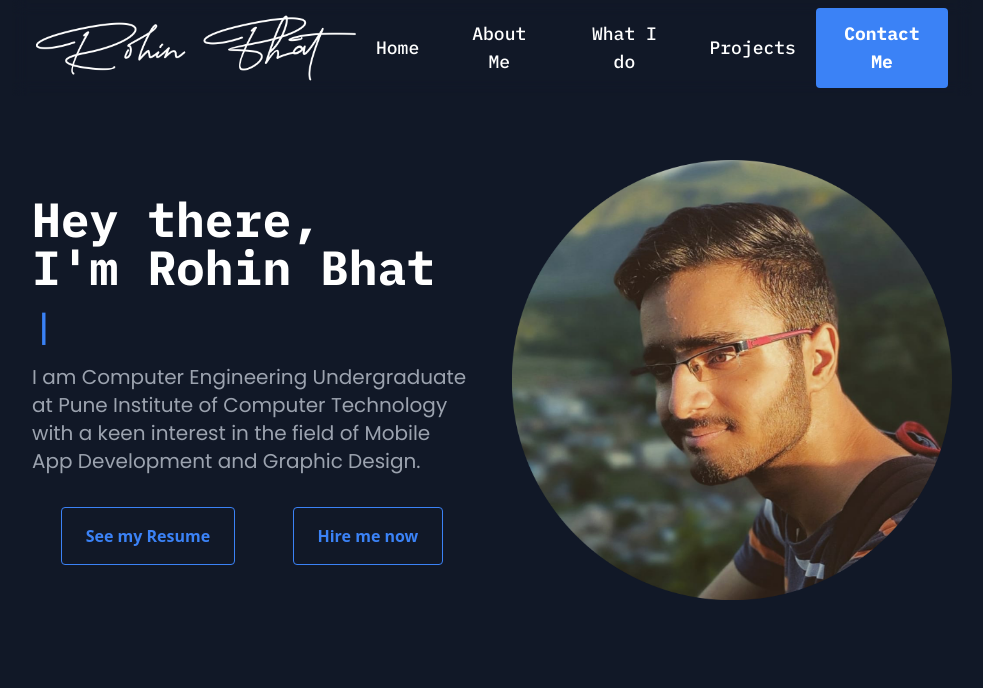
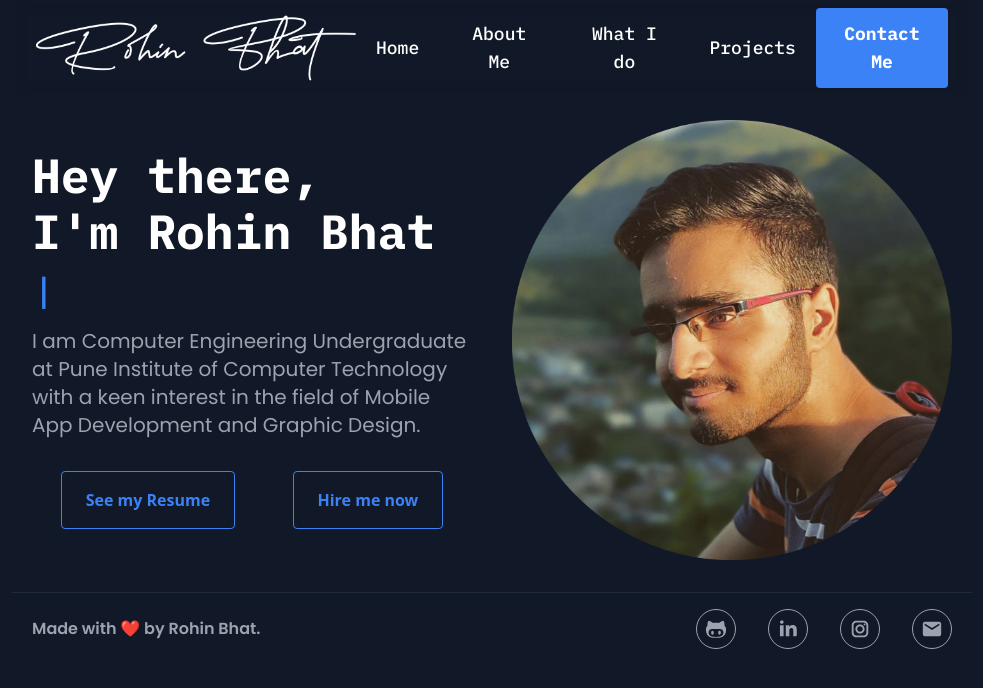
Before and after one commit to RohinBhat/portfolio, a React (Create React App) app: page / in a window 1280 px wide. Shown: the top 688 px of the page, without its empty margins (148-1131 px from the left). Built offline with nearby package versions, Linux system fonts and the light colour scheme.

Commit message:
Added footer

```diff
--- a/src/components/Footer.js
+++ b/src/components/Footer.js
@@ -1,5 +1,73 @@
 import React from "react";
 
 export default function Footer() {
-  return <div></div>;
+  return (
+    <div className="bottom-0 px-5 flex flex-col border-t border-gray-800 mt-8 py-4 justify-center md:justify-between md:flex-row">
+      <div className="my-auto">
+        <p className="font-secondary font-semibold text-gray-400 text-md">
+          Made with ❤️ by Rohin Bhat.
+        </p>
+      </div>
+      <div className="flex order-1 space-x-8 md:order-2">
+        <a href="https://github.com/RohinBhat" target="_blank" rel="noreferrer">
+          <svg
+            className="h-10 w-10 fill-current text-gray-400 hover:text-blue-500 border p-2 border-gray-400 rounded-full hover:border-blue-500"
+            xmlns="http://www.w3.org/2000/svg"
+            viewBox="0 0 50 50"
+            width="50px"
+            height="50px"
+          >
+            <path d="M 33 29 C 31.203125 29 30 30.515625 30 33 C 30 35.484375 30.890625 38.046875 33 38 C 35.21875 37.949219 36.019531 35.777344 36 33 C 35.984375 30.515625 34.792969 29 33 29 Z M 44.261719 17.066406 C 44.535156 15.722656 44.652344 10.964844 42.679688 6 C 42.679688 6 38.148438 6.496094 31.296875 11.199219 C 29.863281 10.800781 27.429688 10.601563 25 10.601563 C 22.570313 10.601563 20.140625 10.800781 18.699219 11.195313 C 11.851563 6.496094 7.324219 6 7.324219 6 C 5.347656 10.964844 5.445313 15.609375 5.738281 17.066406 C 3.417969 19.585938 2 22.609375 2 26.742188 C 2 44.707031 16.90625 44.996094 20.667969 44.996094 C 21.519531 44.996094 23.210938 44.996094 25 45 C 26.789063 44.996094 28.484375 44.996094 29.332031 44.996094 C 33.09375 44.996094 48 44.707031 48 26.742188 C 48 22.609375 46.582031 19.585938 44.261719 17.066406 Z M 25.140625 43 L 25 43 C 15.570313 43 8.15625 41.660156 8.15625 32.496094 C 8.15625 30.300781 8.933594 28.265625 10.773438 26.574219 C 13.84375 23.753906 19.035156 25.246094 24.929688 25.246094 C 24.953125 25.246094 25.050781 25.246094 25.070313 25.246094 C 30.964844 25.246094 36.160156 23.757813 39.230469 26.574219 C 41.070313 28.265625 41.84375 30.300781 41.84375 32.496094 C 41.84375 41.660156 34.570313 43 25.140625 43 Z M 17 29 C 15.207031 29 14 31.015625 14 33.5 C 14 35.984375 15.207031 38 17 38 C 18.796875 38 20 35.984375 20 33.5 C 20 31.015625 18.796875 29 17 29 Z" />
+          </svg>
+        </a>
+        <a
+          href="https://www.linkedin.com/in/rohin-bhat-a2a9a5192/"
+          target="_blank"
+          rel="noreferrer"
+        >
+          <svg
+            className="h-10 w-10 fill-current text-gray-400 hover:text-blue-500 border p-2 border-gray-400 rounded-full hover:border-blue-500"
+            xmlns="http://www.w3.org/2000/svg"
+            viewBox="0 0 30 30"
+            width="30px"
+            height="30px"
+          >
+            <path d="M9,25H4V10h5V25z M6.501,8C5.118,8,4,6.879,4,5.499S5.12,3,6.501,3C7.879,3,9,4.121,9,5.499C9,6.879,7.879,8,6.501,8z M27,25h-4.807v-7.3c0-1.741-0.033-3.98-2.499-3.98c-2.503,0-2.888,1.896-2.888,3.854V25H12V9.989h4.614v2.051h0.065 c0.642-1.18,2.211-2.424,4.551-2.424c4.87,0,5.77,3.109,5.77,7.151C27,16.767,27,25,27,25z" />
+          </svg>
+        </a>
+        <a
+          href="https://www.instagram.com/baronhere/"
+          target="_blank"
+          rel="noreferrer"
+        >
+          <svg
+            className="h-10 w-10 fill-current text-gray-400 hover:text-blue-500 border p-2 border-gray-400 rounded-full hover:border-blue-500"
+            xmlns="http://www.w3.org/2000/svg"
+            viewBox="0 0 24 24"
+            width="30px"
+            height="30px"
+          >
+            {" "}
+            <path d="M 8 3 C 5.243 3 3 5.243 3 8 L 3 16 C 3 18.757 5.243 21 8 21 L 16 21 C 18.757 21 21 18.757 21 16 L 21 8 C 21 5.243 18.757 3 16 3 L 8 3 z M 8 5 L 16 5 C 17.654 5 19 6.346 19 8 L 19 16 C 19 17.654 17.654 19 16 19 L 8 19 C 6.346 19 5 17.654 5 16 L 5 8 C 5 6.346 6.346 5 8 5 z M 17 6 A 1 1 0 0 0 16 7 A 1 1 0 0 0 17 8 A 1 1 0 0 0 18 7 A 1 1 0 0 0 17 6 z M 12 7 C 9.243 7 7 9.243 7 12 C 7 14.757 9.243 17 12 17 C 14.757 17 17 14.757 17 12 C 17 9.243 14.757 7 12 7 z M 12 9 C 13.654 9 15 10.346 15 12 C 15 13.654 13.654 15 12 15 C 10.346 15 9 13.654 9 12 C 9 10.346 10.346 9 12 9 z" />
+          </svg>
+        </a>
+        <a
+          href="mailto:bhatrohin003@gmail.com"
+          target="_blank"
+          rel="noreferrer"
+        >
+          <svg
+            className="h-10 w-10 fill-current text-gray-400 hover:text-blue-500 border p-2 border-gray-400 rounded-full hover:border-blue-500"
+            xmlns="http://www.w3.org/2000/svg"
+            viewBox="0 0 24 24"
+            height="24px"
+            width="24px"
+          >
+            <path d="M0 0h24v24H0z" fill="none" />
+            <path d="M20 4H4c-1.1 0-1.99.9-1.99 2L2 18c0 1.1.9 2 2 2h16c1.1 0 2-.9 2-2V6c0-1.1-.9-2-2-2zm0 4l-8 5-8-5V6l8 5 8-5v2z" />
+          </svg>
+        </a>
+      </div>
+    </div>
+  );
 }
--- a/src/components/Hero.js
+++ b/src/components/Hero.js
@@ -4,12 +4,12 @@ import photo from "../images/me.png";
 
 export default function Hero() {
   return (
-    <div className="mt-16 grid grid-cols-1 lg:grid-cols-2">
+    <div className="mt-6 grid grid-cols-1 lg:grid-cols-2">
       <div className="my-auto px-5 flex flex-col justify-start md:justify-center lg:justify-start">
         <h1 className="font-primary font-bold text-white text-5xl text-left">
           Hey there,
         </h1>
-        <h1 className="font-primary font-bold text-white text-5xl text-left">
+        <h1 className="mt-2 font-primary font-bold text-white text-5xl text-left">
           I'm Rohin Bhat
         </h1>
         <div className="mt-4 font-primary font-medium text-blue-500 text-4xl text-left">
```
Also changed, not shown: src/images/mail.svg (added).
